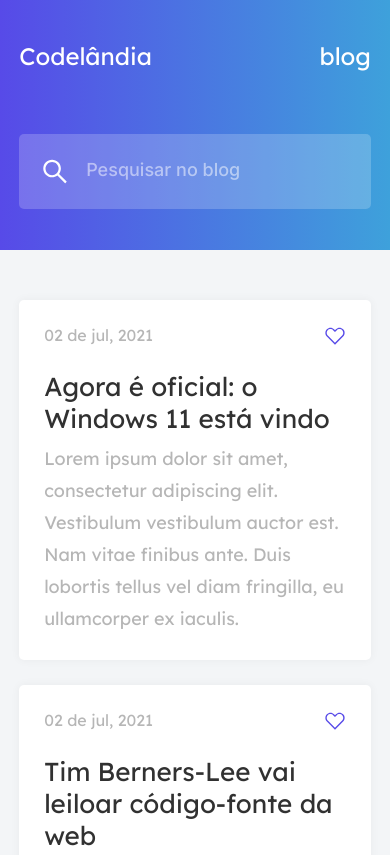
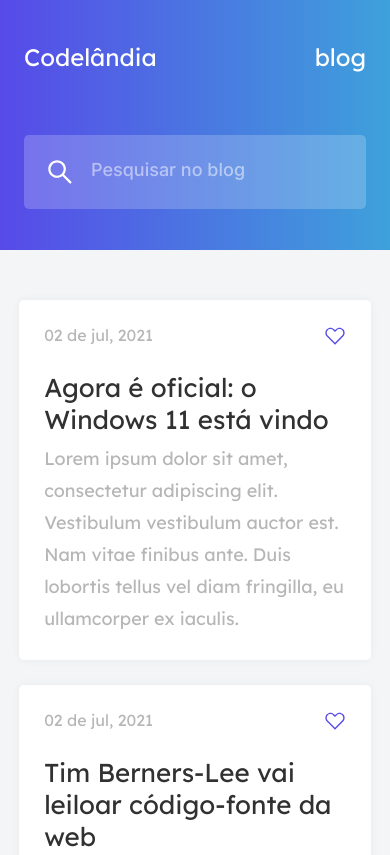
Before and after one commit to gugavillar/blog, a plain HTML site: page index.html in a window 390 px wide. Shown: the top 855 px of the page. Drawn offline with Linux system fonts and the light colour scheme.

Commit message:
Troca de px para rem

```diff
--- a/index.css
+++ b/index.css
@@ -8,15 +8,14 @@ header {
   display: flex;
   align-items: center;
   justify-content: center;
-  max-width: 1440px;
   margin: 0 auto;
-  height: 250px;
-  padding: 0 1.2rem;
+  height: 15.65rem;
+  padding: 0 1.5rem;
   background: linear-gradient(90deg, #574AE8 0%, #3EA1DB 100%);
 }
 
 header>div {
-  max-width: 900px;
+  max-width: 56.25rem;
   width: 100%;
 }
 
@@ -29,22 +28,22 @@ nav {
 span {
   font-family: 'Lexend Deca';
   font-weight: 400;
-  font-size: 24px;
-  line-height: 30px;
+  font-size: 1.5rem;
+  line-height: 1.875rem;
   color: #FFF;
 }
 
 div.input-container {
   display: flex;
   width: 100%;
-  margin-top: 63px;
+  margin-top: 3.93rem;
   border-radius: 5px;
   background: rgba(255, 255, 255, 0.2);
   padding: 5px 21px;
 }
 
 input {
-  height: 65px;
+  height: 4rem;
   width: 100%;
   border-radius: 5px;
   background: transparent;
@@ -53,10 +52,10 @@ input {
 }
 
 ::placeholder {
-  font-size: 18px;
+  font-size: 1.125rem;
   font-weight: 500;
-  font-family: Inter;
-  line-height: 22px;
+  font-family: 'Inter';
+  line-height: 1.375rem;
   opacity: 0.5;
   color: #FFF;
   font-style: normal;
@@ -67,26 +66,26 @@ section {
   flex-direction: column;
   align-items: center;
   padding: 0 1.2rem;
-  gap: 50px;
-  max-width: 1440px;
-  margin: 100px auto;
+  gap: 3.12rem;
+  max-width: 90rem;
+  margin: 6.25rem auto;
   width: 100%;
 }
 
 article {
-  max-width: 900px;
+  max-width: 56.25rem;
   width: 100%;
   background: #FFF;
   box-shadow: 0px 0px 10px rgba(19, 19, 31, 0.05);
   border-radius: 5px;
-  padding: 25px;
+  padding: 1.56rem;
 }
 
 div.date {
   display: flex;
   justify-content: space-between;
   align-self: center;
-  margin-bottom: 20px;
+  margin-bottom: 1.25rem;
 }
 
 div.date>span {
@@ -94,23 +93,23 @@ div.date>span {
   font-family: 'Lexend Deca';
   font-style: normal;
   font-weight: normal;
-  font-size: 16px;
-  line-height: 20px;
+  font-size: 1rem;
+  line-height: 1.25rem;
 }
 
 div.content>h2 {
-  font-size: 26px;
-  line-height: 32px;
+  font-size: 1.62rem;
+  line-height: 2rem;
   font-family: 'Lexend Deca';
   font-style: normal;
   font-weight: normal;
   color: #313131;
-  margin-bottom: 8px;
+  margin-bottom: 0.5rem;
 }
 
 div.content>p {
-  font-size: 18px;
-  line-height: 32px;
+  font-size: 1.125rem;
+  line-height: 2rem;
   font-family: 'Lexend Deca';
   font-style: normal;
   font-weight: normal;
@@ -119,7 +118,7 @@ div.content>p {
 
 @media screen and (max-width: 720px) {
   section {
-    gap: 25px;
-    margin: 50px auto;
+    gap: 1.56rem;
+    margin: 3.125rem auto;
   }
 }
```
